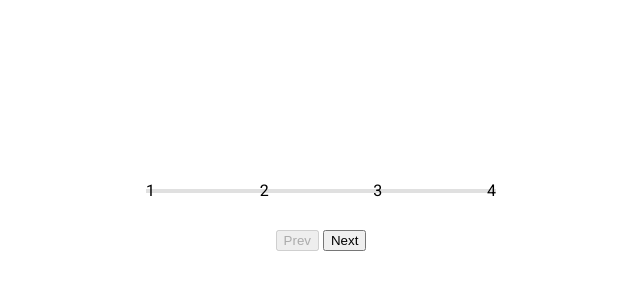
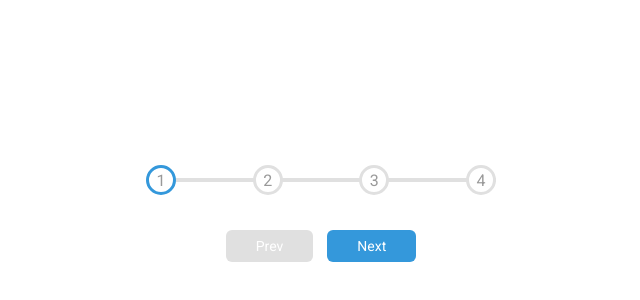
Before and after one commit to kateFrontend/js-progress-steps, a plain HTML site: page index.html in a window 1280 px wide. Shown: the part 184-484 px from the top of the page, without its empty margins (319-959 px from the left). Drawn offline with Linux system fonts and the light colour scheme.

Commit message:
setup style css

```diff
--- a/style.css
+++ b/style.css
@@ -1,4 +1,9 @@
 @import url('https://fonts.googleapis.com/css2?family=Roboto:wght@400;500;700&display=swap');
+
+:root {
+    --line-border-fill: #3498db;
+    --line-border-empty: #e0e0e0;
+}
 
 * {
     box-sizing: border-box;
@@ -30,7 +35,7 @@ body {
 
 .progress-container::before {
     content: '';
-    background-color: #e0e0e0;
+    background-color: var(--line-border-empty);
     position: absolute;
     top: 50%;
     left: 0;
@@ -41,7 +46,7 @@ body {
 }
 
 .progress {
-    background-color: #3498db;
+    background-color: var(--line-border-fill);
     position: absolute;
     top: 50%;
     left: 0;
@@ -51,3 +56,45 @@ body {
     z-index: -1;
     transition: 0.4s ease;
 }
+
+.circle {
+    background-color: #fff;
+    color: #999;
+    border-radius: 50%;
+    height: 30px;
+    width: 30px;
+    display: flex;
+    align-items: center;
+    justify-content: center;
+    border: 3px solid var(--line-border-empty);
+    transition: .4s ease;
+}
+
+.circle.active {
+    border-color: var(--line-border-fill);
+}
+
+.btn {
+    background-color: var(--line-border-fill);
+    color: #fff;
+    border: 0;
+    border-radius: 6px;
+    cursor: pointer;
+    font-family: inherit;
+    padding: 8px 30px;
+    margin: 5px;
+    font-size: 14px;
+}
+
+.btn:active {
+    transform: scale(0.98);
+}
+
+.btn:focus {
+    outline: 0;
+}
+
+.btn:disabled {
+    background-color: var(--line-border-empty);
+    cursor: not-allowed;
+}
```
